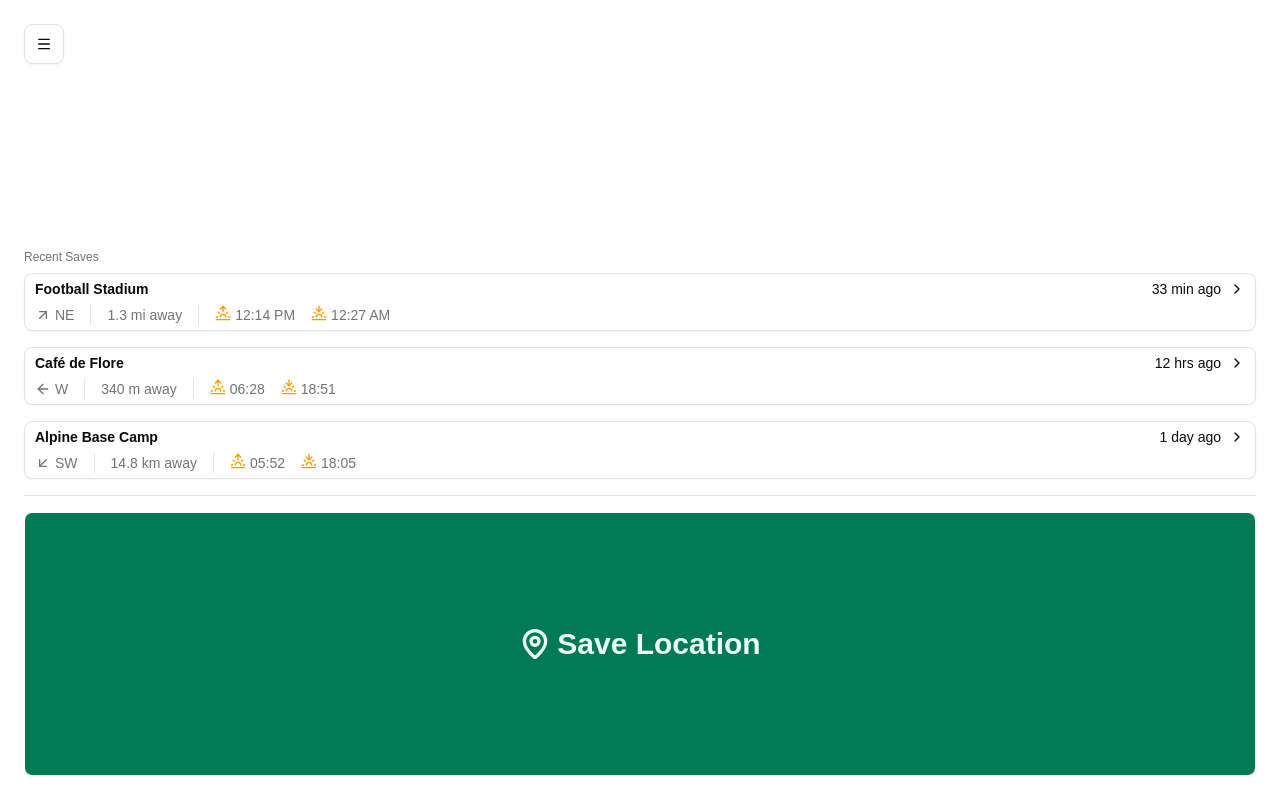
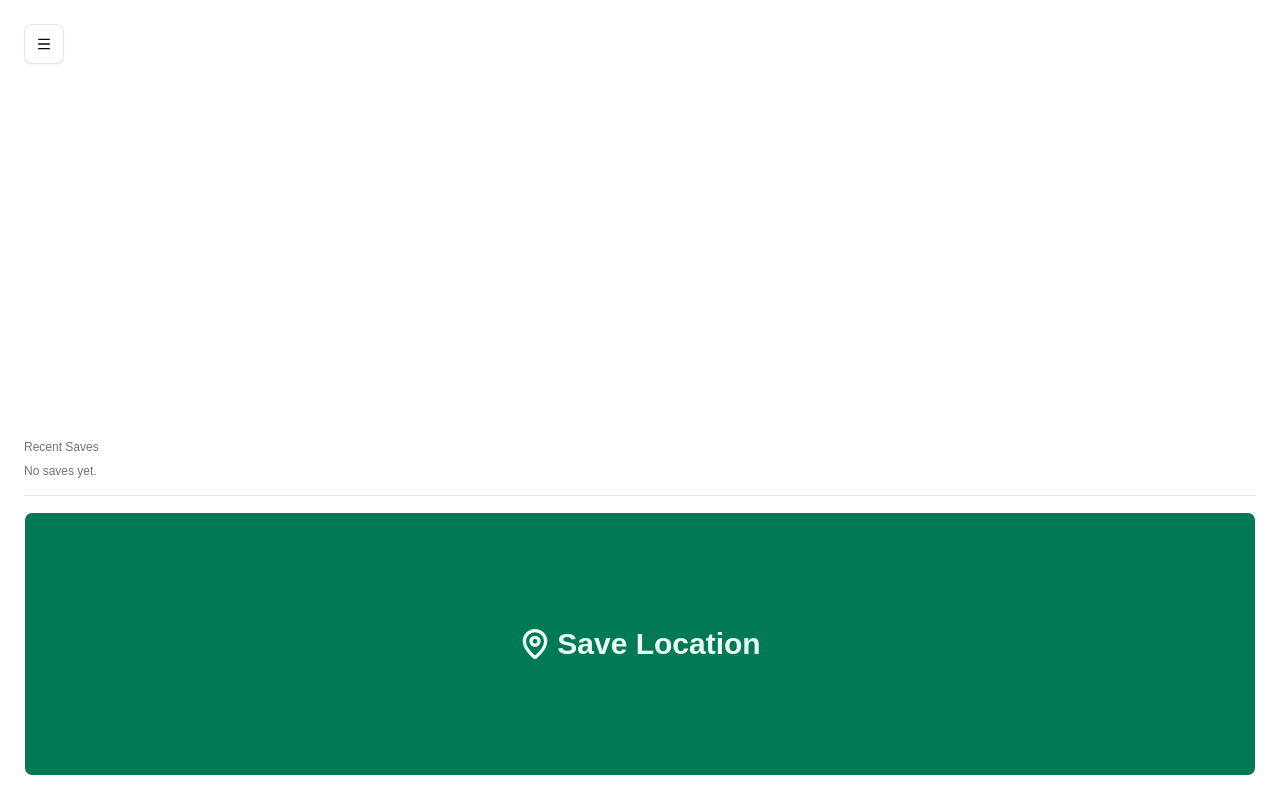
Before and after one commit to CodedMasonry/remember-that-spot, a React (Vite) app: page / in a window 1280 px wide. Built offline with nearby package versions, Linux system fonts and the light colour scheme.

Commit message:
add state saving and local db

```diff
--- a/package.json
+++ b/package.json
@@ -17,13 +17,15 @@
     "@tailwindcss/vite": "^4.2.2",
     "class-variance-authority": "^0.7.1",
     "clsx": "^2.1.1",
+    "idb": "^8.0.3",
     "lucide-react": "^0.577.0",
     "react": "^19.2.4",
     "react-dom": "^19.2.4",
     "shadcn": "^4.1.0",
     "tailwind-merge": "^3.5.0",
     "tailwindcss": "^4.2.2",
-    "tw-animate-css": "^1.4.0"
+    "tw-animate-css": "^1.4.0",
+    "zustand": "^5.0.12"
   },
   "devDependencies": {
     "@eslint/js": "^9.39.4",
--- a/src/App.tsx
+++ b/src/App.tsx
@@ -4,21 +4,22 @@ import { Button } from "@/components/ui/button"
 import { TopBar } from "@/components/topbar"
 import { RecentSave } from "./components/recent-save"
 import { Separator } from "./components/ui/separator"
+import { useSavesStore } from "@/stores/saves-store"
+import type { NewSaveRecord, CardinalDirection } from "./types/save"
 
 interface DeviceOrientationEventiOS extends DeviceOrientationEvent {
   requestPermission?: () => Promise<"granted" | "denied">
   webkitCompassHeading?: number
 }
 
+function bearingToCardinal(deg: number): CardinalDirection {
+  const dirs: CardinalDirection[] = ["N", "NE", "E", "SE", "S", "SW", "W", "NW"]
+  return dirs[Math.round((((deg % 360) + 360) % 360) / 45) % 8]
+}
+
 export function App() {
-  const [location, setLocation] = useState<{
-    latitude: number
-    longitude: number
-    accuracy: number
-    altitude: number | null
-    heading: number | null
-    timestamp: Date
-  } | null>(null)
+  const { saves, hydrated, hydrate, add, remove } = useSavesStore()
+
   const [error, setError] = useState<string | null>(null)
   const [loading, setLoading] = useState<boolean>(false)
   const [saved, setSaved] = useState<boolean>(false)
@@ -26,11 +27,14 @@ export function App() {
   const headingRef = useRef<number | null>(null)
 
   useEffect(() => {
+    hydrate()
+  }, [])
+
+  useEffect(() => {
     const handler = (e: DeviceOrientationEvent) => {
       const ios = e as DeviceOrientationEventiOS
       headingRef.current = ios.webkitCompassHeading ?? e.alpha
     }
-
     window.addEventListener("deviceorientationabsolute", handler)
     window.addEventListener("deviceorientation", handler)
     return () => {
@@ -49,17 +53,30 @@ export function App() {
     setError(null)
 
     navigator.geolocation.getCurrentPosition(
-      (position) => {
+      async (position) => {
         const { latitude, longitude, accuracy, altitude } = position.coords
-        const timestamp = new Date(position.timestamp)
-        setLocation({
+        const heading = headingRef.current
+
+        const newSave: NewSaveRecord = {
+          name: `Save ${new Date().toLocaleTimeString()}`,
+          timestamp: new Date().toISOString(),
+          unit_system: "imperial",
+
+          gps: {
             latitude,
             longitude,
             accuracy,
             altitude,
-          heading: headingRef.current,
-          timestamp,
-        })
+            heading,
+          },
+
+          heading_direction: heading != null ? bearingToCardinal(heading) : "N",
+          distance_away_meters: 0,
+          sunrise_timestamp: "", // populate from a solar API if needed
+          sunset_timestamp: "",
+        }
+
+        await add(newSave)
         setLoading(false)
         setSaved(true)
         setTimeout(() => setSaved(false), 2000)
@@ -76,70 +93,21 @@ export function App() {
     <div className="flex min-h-svh flex-col p-6">
       <TopBar />
 
-      {location && (
-        <div className="mt-4 space-y-1 rounded-lg border p-4 text-sm">
-          <p>
-            <span className="font-medium">Lat:</span>{" "}
-            {location.latitude.toFixed(6)}
-          </p>
-          <p>
-            <span className="font-medium">Lng:</span>{" "}
-            {location.longitude.toFixed(6)}
-          </p>
-          <p>
-            <span className="font-medium">Accuracy:</span>{" "}
-            {location.accuracy.toFixed(1)} m
-          </p>
-          <p>
-            <span className="font-medium">Altitude:</span>{" "}
-            {location.altitude != null
-              ? `${location.altitude.toFixed(1)} m`
-              : "N/A"}
-          </p>
-          <p>
-            <span className="font-medium">Heading:</span>{" "}
-            {location.heading != null
-              ? `${location.heading.toFixed(1)}°`
-              : "N/A"}
-          </p>
-          <p>
-            <span className="font-medium">Time:</span>{" "}
-            {location.timestamp.toLocaleTimeString()}
-          </p>
-        </div>
-      )}
       {error && <p className="mt-4 text-sm text-destructive">{error}</p>}
 
       <p className="mt-auto mb-2 text-xs text-muted-foreground">Recent Saves</p>
+
+      {!hydrated ? (
+        <p className="text-xs text-muted-foreground">Loading…</p>
+      ) : saves.length === 0 ? (
+        <p className="text-xs text-muted-foreground">No saves yet.</p>
+      ) : (
         <div className="grid grid-cols-1 gap-4">
-        <RecentSave
-          name="Football Stadium"
-          timestamp="2026-03-18T14:32:00-05:00"
-          heading_direction="NE"
-          distance_away_meters={2092}
-          sunrise_timestamp="2026-03-18T07:14:00-05:00"
-          sunset_timestamp="2026-03-18T19:27:00-05:00"
-          unit_system="imperial"
-        />
-        <RecentSave
-          name="Café de Flore"
-          timestamp="2026-03-18T09:05:00+01:00"
-          heading_direction="W"
-          distance_away_meters={340}
-          sunrise_timestamp="2026-03-18T07:28:00+01:00"
-          sunset_timestamp="2026-03-18T19:51:00+01:00"
-          unit_system="metric"
-        />
-        <RecentSave
-          name="Alpine Base Camp"
-          timestamp="2026-03-17T16:45:00+01:00"
-          heading_direction="SW"
-          distance_away_meters={14800}
-          sunrise_timestamp="2026-03-18T06:52:00+01:00"
-          sunset_timestamp="2026-03-18T19:05:00+01:00"
-          unit_system="metric"
-        />
+          {saves.map((save) => (
+            <RecentSave key={save.id} {...save} onDelete={remove} />
+          ))}
         </div>
+      )}
 
       <Separator className="my-4" />
 
@@ -147,7 +115,7 @@ export function App() {
         onClick={saveLocation}
         disabled={loading}
         size="lg"
-        className="h-[33vh] w-full text-3xl font-semibold active:scale-[0.98]"
+        className="h-[33vh] w-full text-3xl font-semibold active:scale-95"
       >
         <MapPin className="size-8" strokeWidth={2.5} />
         {loading ? "Getting location…" : saved ? "Saved!" : "Save Location"}
--- a/src/components/recent-save.tsx
+++ b/src/components/recent-save.tsx
@@ -14,21 +14,13 @@ import {
   Sunset,
 } from "lucide-react"
 import { Separator } from "./ui/separator"
+import type { SaveRecord, CardinalDirection } from "../types/save"
 
-type Direction = "N" | "NE" | "E" | "SE" | "S" | "SW" | "W" | "NW"
-type UnitSystem = "imperial" | "metric"
+type Direction = CardinalDirection | "N/A"
 
-interface RecentSaveProps {
-  name: string
-  /** ISO 8601 timestamp of when the location was saved */
-  timestamp: string
-  heading_direction: Direction
-  distance_away_meters: number
-  /** ISO 8601 timestamp for sunrise at the saved location */
-  sunrise_timestamp: string
-  /** ISO 8601 timestamp for sunset at the saved location */
-  sunset_timestamp: string
-  unit_system: UnitSystem
+type Props = Omit<SaveRecord, "id"> & {
+  id?: number
+  onDelete?: (id: number) => void
 }
 
 function formatRelativeTime(isoTimestamp: string): string {
@@ -41,7 +33,10 @@ function formatRelativeTime(isoTimestamp: string): string {
   return `${days} day${days !== 1 ? "s" : ""} ago`
 }
 
-function formatTime(isoTimestamp: string, unitSystem: UnitSystem): string {
+function formatTime(
+  isoTimestamp: string,
+  unitSystem: "imperial" | "metric"
+): string {
   return new Date(isoTimestamp).toLocaleTimeString([], {
     hour: "numeric",
     minute: "2-digit",
@@ -49,34 +44,39 @@ function formatTime(isoTimestamp: string, unitSystem: UnitSystem): string {
   })
 }
 
-function formatDistance(meters: number, unitSystem: UnitSystem): string {
+function formatDistance(
+  meters: number,
+  unitSystem: "imperial" | "metric"
+): string {
   if (unitSystem === "imperial") {
     const miles = meters / 1609.344
     return miles < 0.1
       ? `${Math.round(meters * 3.28084)} ft away`
       : `${miles.toFixed(1)} mi away`
-  } else {
-    return meters < 1000
-      ? `${Math.round(meters)} m away`
-      : `${(meters / 1000).toFixed(1)} km away`
   }
+  return meters < 1000
+    ? `${Math.round(meters)} m away`
+    : `${(meters / 1000).toFixed(1)} km away`
 }
 
 export function RecentSave({
   name,
   timestamp,
+  unit_system,
+  gps,
   heading_direction,
   distance_away_meters,
   sunrise_timestamp,
   sunset_timestamp,
-  unit_system,
-}: RecentSaveProps) {
+}: Props) {
+  const direction: Direction = gps.heading != null ? heading_direction : "N/A"
+
   return (
     <div className="flex">
       <Button
         size="lg"
         variant="outline"
-        className="flex w-full flex-col items-start py-7 active:scale-[0.99]"
+        className="flex w-full flex-col items-start py-7 active:scale-95"
       >
         <div className="flex w-full items-center">
           <p className="truncate font-semibold">{name}</p>
@@ -85,8 +85,8 @@ export function RecentSave({
         </div>
         <div className="flex w-full items-center gap-4 text-muted-foreground">
           <p className="flex items-center gap-1 font-light">
-            <HeadingIcon direction={heading_direction} />
-            {heading_direction}
+            <HeadingIcon direction={direction} />
+            {direction}
           </p>
           <Separator orientation="vertical" />
           <p className="font-light">
@@ -123,6 +123,7 @@ function HeadingIcon({
     SW: ArrowDownLeft,
     W: ArrowLeft,
     NW: ArrowUpLeft,
+    "N/A": Compass,
   }
   const IconComponent = icons[direction] ?? Compass
   return <IconComponent strokeWidth={2} className={className} />
--- /dev/null
+++ b/src/lib/db.ts
@@ -0,0 +1,57 @@
+import { openDB, type DBSchema } from "idb"
+import type { SaveRecord, NewSaveRecord } from "@/types/save"
+
+interface SavesDB extends DBSchema {
+  saves: {
+    key: number
+    value: SaveRecord
+  }
+}
+
+const DB_NAME = "location-saves"
+const DB_VERSION = 1
+const STORE = "saves" as const
+
+const dbPromise = openDB<SavesDB>(DB_NAME, DB_VERSION, {
+  upgrade(db) {
+    db.createObjectStore(STORE, { keyPath: "id", autoIncrement: true })
+  },
+})
+
+export async function getAllSaves(): Promise<SaveRecord[]> {
+  const db = await dbPromise
+  const saves = await db.getAll(STORE)
+  // Most recent first
+  return saves.sort(
+    (a, b) => new Date(b.timestamp).getTime() - new Date(a.timestamp).getTime()
+  )
+}
+
+export async function addSave(save: NewSaveRecord): Promise<number> {
+  const db = await dbPromise
+  return db.add(STORE, save as SaveRecord)
+}
+
+export async function deleteSave(id: number): Promise<void> {
+  const db = await dbPromise
+  return db.delete(STORE, id)
+}
+
+export async function updateSave(
+  id: number,
+  patch: Partial<NewSaveRecord>
+): Promise<SaveRecord> {
+  const db = await dbPromise
+  const tx = db.transaction(STORE, "readwrite")
+  const existing = await tx.store.get(id)
+  if (!existing) throw new Error(`Save ${id} not found`)
+  const updated: SaveRecord = { ...existing, ...patch }
+  await tx.store.put(updated)
+  await tx.done
+  return updated
+}
+
+export async function clearAllSaves(): Promise<void> {
+  const db = await dbPromise
+  return db.clear(STORE)
+}
--- /dev/null
+++ b/src/stores/saves-store.ts
@@ -0,0 +1,64 @@
+import { create } from "zustand"
+import {
+  getAllSaves,
+  addSave,
+  deleteSave,
+  updateSave,
+  clearAllSaves,
+} from "@/lib/db"
+import type { SaveRecord, NewSaveRecord } from "../types/save"
+
+interface SavesStore {
+  saves: SaveRecord[]
+  hydrated: boolean
+
+  /** Load all saves from IndexedDB into memory. Call once on app mount. */
+  hydrate: () => Promise<void>
+
+  /** Persist a new save and prepend it to the in-memory list. */
+  add: (save: NewSaveRecord) => Promise<SaveRecord>
+
+  /** Delete a save by id from both IndexedDB and memory. */
+  remove: (id: number) => Promise<void>
+
+  /** Patch fields on an existing save in both IndexedDB and memory. */
+  update: (id: number, patch: Partial<NewSaveRecord>) => Promise<void>
+
+  /** Wipe everything — useful for a "clear history" action. */
+  clear: () => Promise<void>
+}
+
+export const useSavesStore = create<SavesStore>((set, get) => ({
+  saves: [],
+  hydrated: false,
+
+  hydrate: async () => {
+    if (get().hydrated) return
+    const saves = await getAllSaves()
+    set({ saves, hydrated: true })
+  },
+
+  add: async (save) => {
+    const id = await addSave(save)
+    const record: SaveRecord = { ...save, id }
+    set((state) => ({ saves: [record, ...state.saves] }))
+    return record
+  },
+
+  remove: async (id) => {
+    await deleteSave(id)
+    set((state) => ({ saves: state.saves.filter((s) => s.id !== id) }))
+  },
+
+  update: async (id, patch) => {
+    const updated = await updateSave(id, patch)
+    set((state) => ({
+      saves: state.saves.map((s) => (s.id === id ? updated : s)),
+    }))
+  },
+
+  clear: async () => {
+    await clearAllSaves()
+    set({ saves: [] })
+  },
+}))
--- /dev/null
+++ b/src/types/save.ts
@@ -0,0 +1,42 @@
+// types/save.ts
+
+export type CardinalDirection =
+  | "N"
+  | "NE"
+  | "E"
+  | "SE"
+  | "S"
+  | "SW"
+  | "W"
+  | "NW"
+export type UnitSystem = "imperial" | "metric"
+
+export interface GpsReading {
+  latitude: number
+  longitude: number
+  accuracy: number // meters
+  altitude: number | null // meters above sea level
+  heading: number | null // degrees 0–360, true north
+}
+
+export interface SaveRecord {
+  id: number
+
+  // User-facing
+  name: string
+  timestamp: string // ISO 8601
+  unit_system: UnitSystem
+
+  // GPS snapshot at time of save
+  gps: GpsReading
+
+  // Derived / display — computed at save time and stored so
+  // they don't need to be recalculated on every render
+  heading_direction: CardinalDirection
+  distance_away_meters: number
+  sunrise_timestamp: string // ISO 8601
+  sunset_timestamp: string // ISO 8601
+}
+
+// Omit `id` for records that haven't been persisted yet
+export type NewSaveRecord = Omit<SaveRecord, "id">
```
Also changed, not shown: 1 other file (tests, documents, lock files or other folders). Lines whose indentation alone changed are shown as unchanged.
